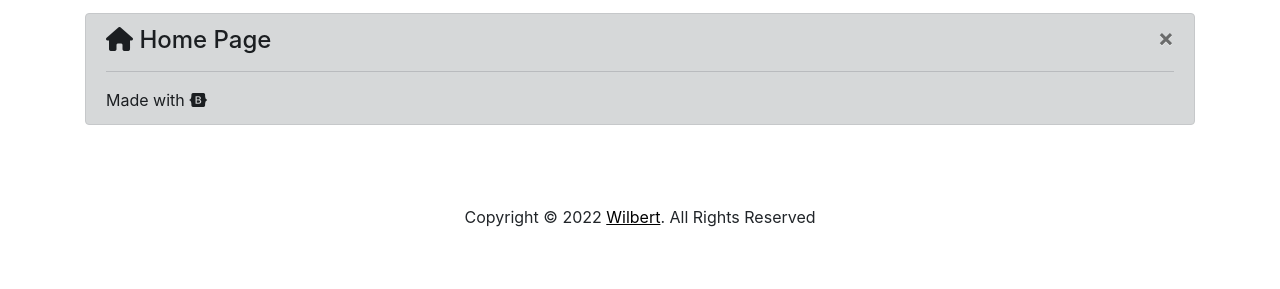
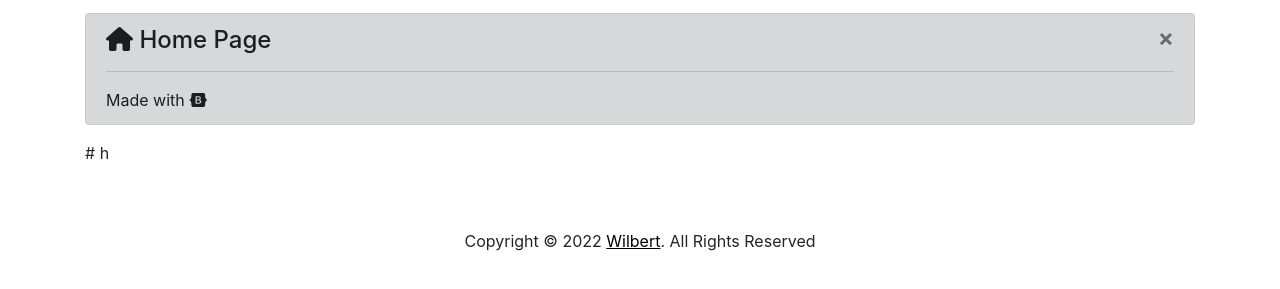
Before and after one commit to WL1603/Wilbert, a plain HTML site: page index.html in a window 1280 px wide. Shown: the part 203-492 px from the top of the page. Drawn offline with nearby package versions, Linux system fonts and the light colour scheme.

Commit message:
Update index.html

```diff
--- a/index.html
+++ b/index.html
@@ -29,7 +29,7 @@
             Made with <i class="fab fa-bootstrap"></i></i>
           </p>
         </div>
-
+# h
 
 
     <!--FOOTER-->
```
